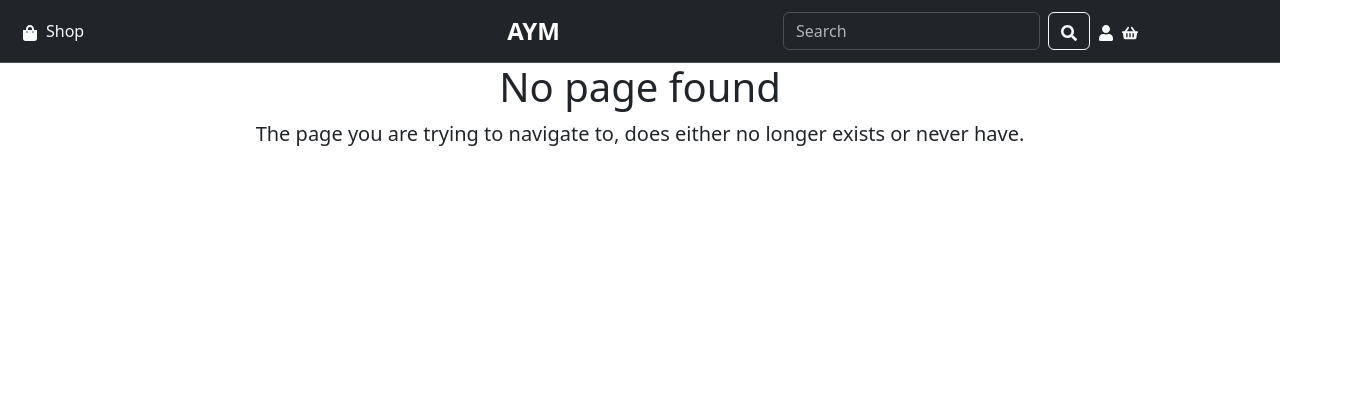
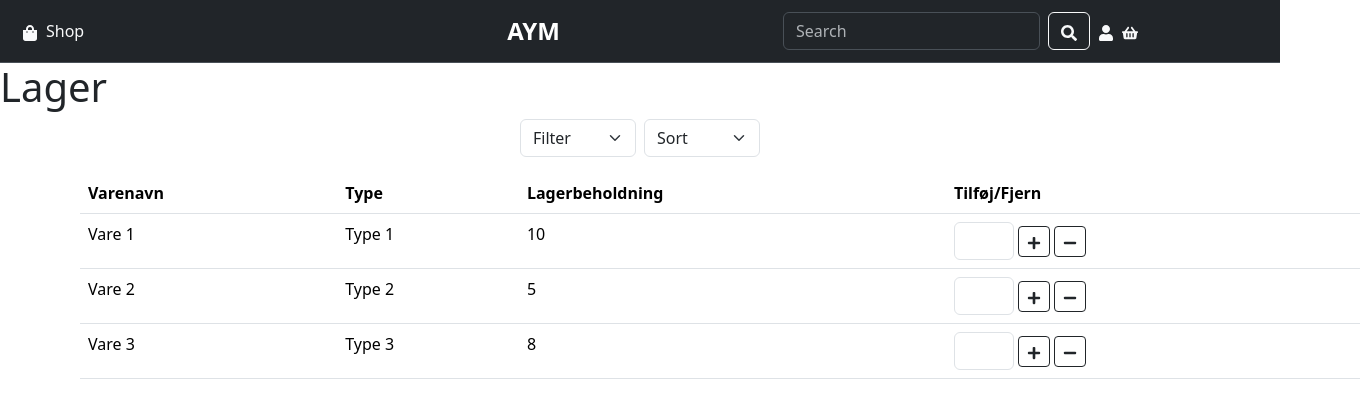
Before and after one commit to J-M-M-P/AYM-Frontend, a React (Vite) app: page /inventory in a window 1280 px wide. Shown: the top 418 px of the page, 1360 px wide, since content can reach past the window. Built offline with nearby package versions, Linux system fonts and the light colour scheme.

Commit message:
Pages added og inventory tabel lavet

```diff
--- a/src/App.tsx
+++ b/src/App.tsx
@@ -3,6 +3,10 @@ import Home from "./pages/Home";
 import NoPage from "./pages/NoPage";
 import Layout from "./components/Layout";
 import Product from "./pages/Product";
+import Basket from "./pages/Basket";
+import MyPage from "./pages/MyPage";
+import Inventory from "./pages/Inventory";
+import Login from "./pages/Login";
 
 function App() {
     return (
@@ -12,6 +16,10 @@ function App() {
                     <Route path="/" element={<Home />} />
                     <Route path="/shop" element={<Product />} />
                     <Route path="*" element={<NoPage />} />
+                    <Route path="/basket" element={<Basket />} />
+                    <Route path="/mypage" element={<MyPage />} />
+                    <Route path="/inventory" element={<Inventory />} />
+                    <Route path="/login" element={<Login />} />
                 </Routes>
             </Layout>
         </>
--- /dev/null
+++ b/src/pages/Basket.tsx
@@ -0,0 +1,9 @@
+function Basket(){
+    return(
+    <div>
+        <p>Here is the basket!</p>
+    </div>
+    );
+}
+
+export default Basket;
--- /dev/null
+++ b/src/pages/Inventory.tsx
@@ -0,0 +1,104 @@
+import React, { useState } from "react";
+import { FaPlus, FaMinus } from "react-icons/fa";
+
+function Inventory() {
+  const [inventory, setInventory] = useState([
+    { id: 1, varenavn: "Vare 1", type: "Type 1", lagerbeholdning: 10 },
+    { id: 2, varenavn: "Vare 2", type: "Type 2", lagerbeholdning: 5 },
+    { id: 3, varenavn: "Vare 3", type: "Type 3", lagerbeholdning: 8 },
+  ]);
+
+  const handleAdd = (id, amount) => {
+    if (!amount) return; // Check if amount is empty
+    const updatedInventory = inventory.map((item) =>
+      item.id === id ? { ...item, lagerbeholdning: item.lagerbeholdning + parseInt(amount) } : item
+    );
+    setInventory(updatedInventory);
+  };
+
+  const handleRemove = (id, amount) => {
+    if (!amount) return; // Check if amount is empty
+    const updatedInventory = inventory.map((item) =>
+      item.id === id && item.lagerbeholdning >= parseInt(amount)
+        ? { ...item, lagerbeholdning: item.lagerbeholdning - parseInt(amount) }
+        : item
+    );
+    setInventory(updatedInventory);
+  };
+
+  return (
+    <div>
+      <h1>Lager</h1>
+
+      <div className="mb-3 d-flex justify-content-center">
+        <div className="me-2">
+          <select className="form-select" aria-label="Filter">
+            <option value="">Filter</option>
+            <option value="1">Option 1</option>
+            <option value="2">Option 2</option>
+            <option value="3">Option 3</option>
+          </select>
+        </div>
+        <div>
+          <select className="form-select" aria-label="Sort">
+            <option value="">Sort</option>
+            <option value="1">Option 1</option>
+            <option value="2">Option 2</option>
+            <option value="3">Option 3</option>
+          </select>
+        </div>
+      </div>
+
+      <table className="table" style={{ marginLeft: "10vh", marginRight: "10vh" }}>
+        <thead>
+          <tr>
+            <th scope="col">Varenavn</th>
+            <th scope="col">Type</th>
+            <th scope="col">Lagerbeholdning</th>
+            <th scope="col">Tilføj/Fjern</th>
+          </tr>
+        </thead>
+        <tbody>
+          {inventory.map((item) => (
+            <tr key={item.id}>
+              <td>{item.varenavn}</td>
+              <td>{item.type}</td>
+              <td>{item.lagerbeholdning}</td>
+              <td>
+                <div className="d-flex align-items-center">
+                  <input
+                    type="number"
+                    min="1"
+                    className="form-control me-1"
+                    style={{ width: "60px" }}
+                    id={`amount-${item.id}`}
+                  />
+                  <button
+                    className="btn btn-sm btn-outline-dark me-1"
+                    onClick={() => {
+                      const amount = document.getElementById(`amount-${item.id}`).value;
+                      if (amount) handleAdd(item.id, amount);
+                    }}
+                  >
+                    <FaPlus />
+                  </button>
+                  <button
+                    className="btn btn-sm btn-outline-dark"
+                    onClick={() => {
+                      const amount = document.getElementById(`amount-${item.id}`).value;
+                      if (amount) handleRemove(item.id, amount);
+                    }}
+                  >
+                    <FaMinus />
+                  </button>
+                </div>
+              </td>
+            </tr>
+          ))}
+        </tbody>
+      </table>
+    </div>
+  );
+}
+
+export default Inventory;
--- /dev/null
+++ b/src/pages/Login.tsx
@@ -0,0 +1,9 @@
+function Login(){
+    return (
+        <div>
+            <h1>Login</h1>
+        </div>
+    );
+}
+
+export default Login;
--- /dev/null
+++ b/src/pages/MyPage.tsx
@@ -0,0 +1,10 @@
+function MyPage() {
+  return (
+    <div>
+      <h1>My Page</h1>
+      <p>My Page content</p>
+    </div>
+  );
+}
+
+export default MyPage;
```
